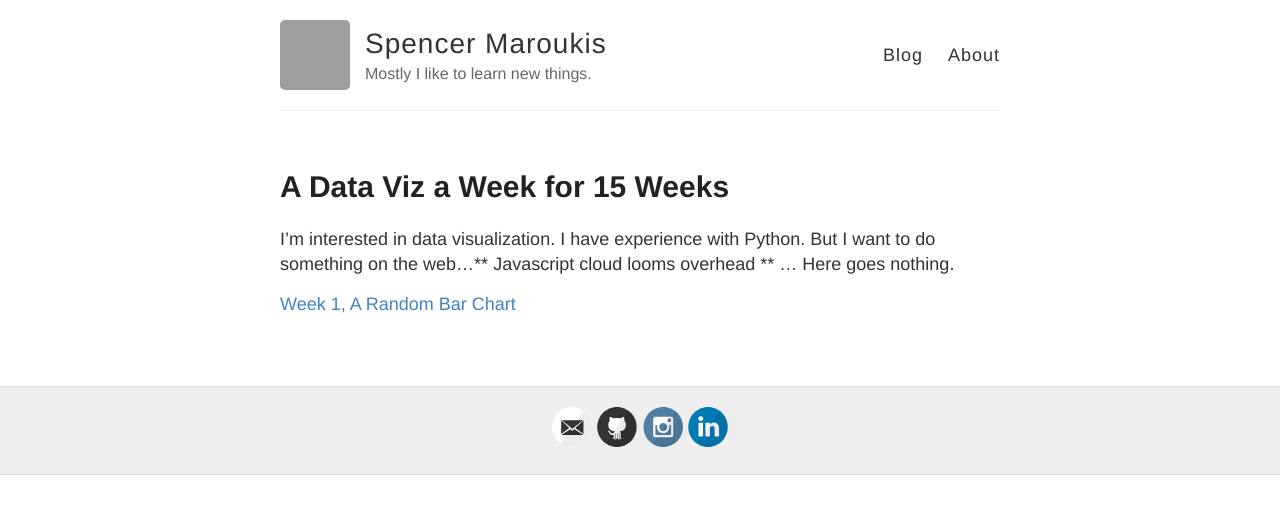
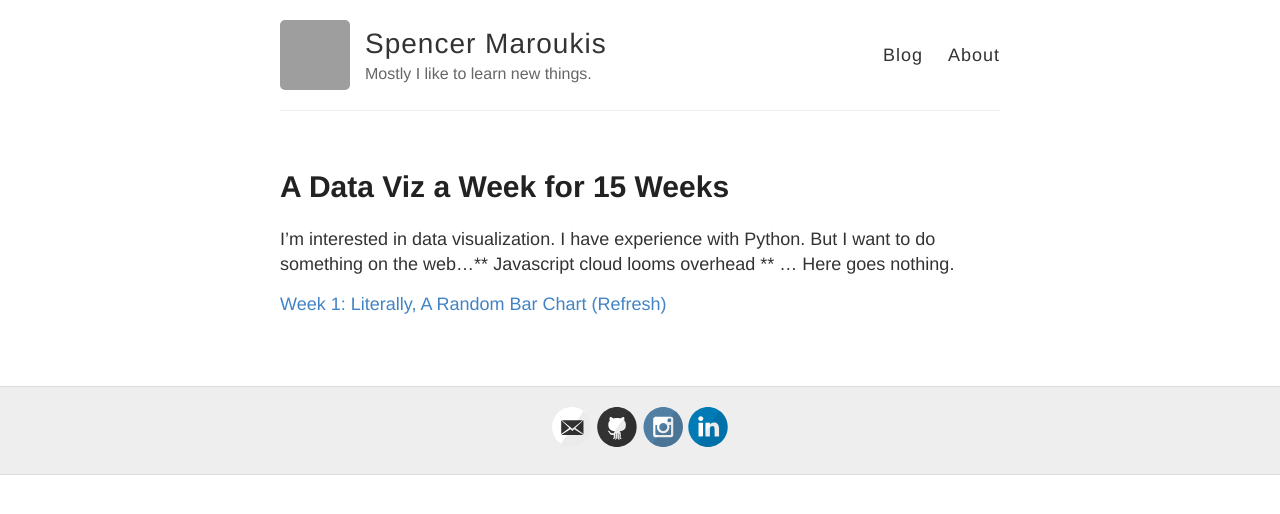
Before and after one commit to smaroukis/smaroukis.github.io, a Jekyll site: the page built from index.html, in a window 1280 px wide. Shown: the top 514 px of the page. Built offline with Jekyll 4.4.1, drawn with Linux system fonts in a browser that asks for light colours; grey boxes are pictures that could not be loaded.

Commit message:
a literal random bar chart

```diff
--- a/index.html
+++ b/index.html
@@ -12,7 +12,7 @@ layout: default
         {{ post.excerpt }}
       </div>
 
-      <a href=" {{  site.baseurl }}random-bar"> Week 1, A Random Bar Chart</a>
+      <a href=" {{  site.baseurl }}random-bar"> Week 1: Literally, A Random Bar Chart (Refresh)</a>
 
     </article>
   {% endfor %}
```
Also changed, not shown: _posts/2017-1-25-Starter.md (+2 -0 lines).
